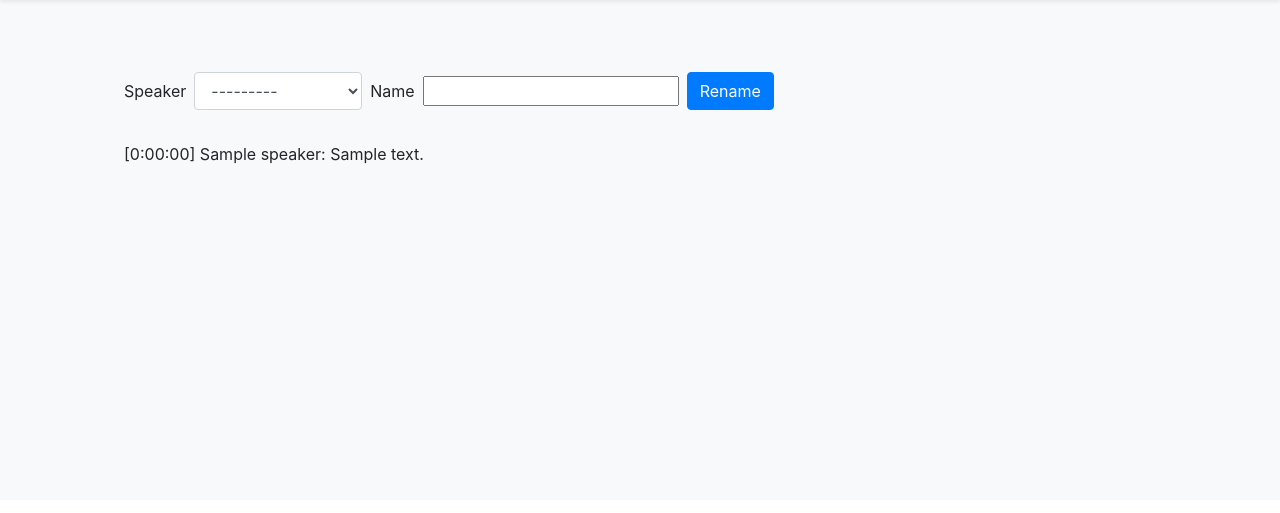
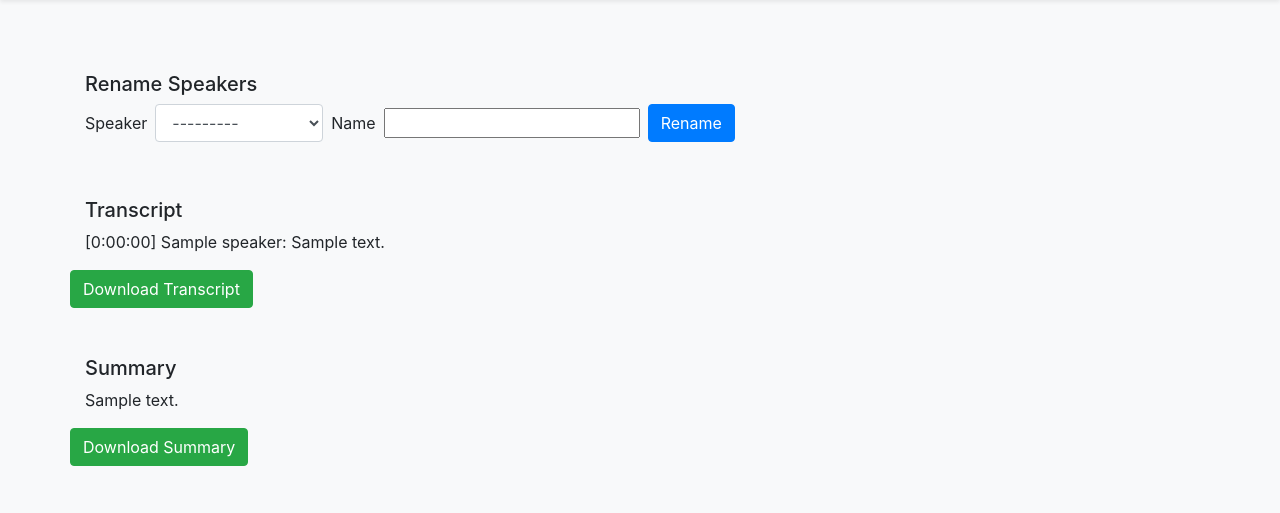
Before and after one commit to sknavilehal/prototype, a Django app: page /transcript/1 in a window 1280 px wide. Shown: the part 56-569 px from the top of the page. Run offline with Django 3.2, Linux system fonts and the light colour scheme; tables that the repository leaves empty hold one stand-in row (values such as "Sample post"); parts of the project's set-up code (start-up, migrations or seed data) failed here and were passed over; some libraries are stand-ins or nearby versions.

```diff
--- a/imom/templates/imom/transcript.html
+++ b/imom/templates/imom/transcript.html
@@ -1,8 +1,9 @@
 {% extends 'base.html' %} {% block main %}
 <div class="py-5 bg-light" style="min-height: 500px;">
     <div class="container">
-        <div class="row justify-content-center m-4">
+        <div class="row mt-4">
             <div class="col">
+                <h5 class="display-5">Rename Speakers</h5>
                 <form class="form-inline" method="post">
                     {% csrf_token %}
                     <label class="mb-2 mr-sm-2" for="name">Speaker</label> {{form.sid}}
@@ -12,13 +13,26 @@
                 </form>
             </div>
         </div>
-        <div class="row m-4">
+        <div class="row mt-5">
             <div class="col">
+                <h5 class="display-5">Transcript</h5>
                 {% for transcript in transcripts %}
                 <p>{{transcript}}</p>
                 {% endfor %}
             </div>
         </div>
+        <div class="row">
+            <a href="{% url 'imom:dwnld_transcript' meeting.id %}" class="btn btn-success">Download Transcript</a>
+        </div>
+        <div class="row mt-5">
+            <div class="col">
+                <h5 class="display-5">Summary</h5>
+                <p>{{meeting.summary}}</p>
+            </div>
+        </div>
+        <div class="row">
+            <a href="{% url 'imom:dwnld_summary' meeting.id %}" class="btn btn-success">Download Summary</a>
+        </div>
     </div>
 </div>
 {% endblock %}
--- a/imom/urls.py
+++ b/imom/urls.py
@@ -5,5 +5,7 @@ app_name = 'imom'
 urlpatterns = [
     path('home', views.Home.as_view(), name='home'),
     path('transcript/<int:mid>', views.transcript, name='transcript'),
-    path('delete/<int:mid>', views.delete, name='delete')
+    path('delete/<int:mid>', views.delete, name='delete'),
+    path('dwnld_summary/<int:mid>', views.download_summary, name='dwnld_summary'),
+    path('dwnld_transcript/<int:mid>', views.download_transcript, name='dwnld_transcript')
 ]
--- a/imom/views.py
+++ b/imom/views.py
@@ -1,12 +1,13 @@
 import os
 import ast
+import io
 from django.conf import settings
 from subprocess import Popen, PIPE
 from django.urls import reverse
 from django.views import View
-#from summarization import summarize_pipline
+from django.http import FileResponse
 from django.shortcuts import render, redirect
-from .tasks import prepare_transcript, prepare_summary
+from .tasks import transcript_summary
 from .models import Meeting, MeetingForm, SpeakerEditForm, Speaker, Transcript
 
 # Create your views here.
@@ -24,16 +25,15 @@ class Home(View):
         if form.is_valid():
             meeting = form.save(commit=False)
             meeting.save()
-            prepare_transcript.delay(meeting.id)
-            #update_meeting(meeting.id)
-            prepare_summary.run(meeting.id)
+            transcript_summary.delay(meeting.id)
             return redirect(reverse('imom:home'))
         else:
             return render(request, self.template_name, {"form": form})
 
 def transcript(request,mid):
     form = SpeakerEditForm(mid=mid)
-    transcripts = Transcript.objects.filter(mid=Meeting.objects.get(pk=mid))
+    meeting = Meeting.objects.get(pk=mid)
+    transcripts = Transcript.objects.filter(mid=meeting)
     if request.method == 'POST':
         form = SpeakerEditForm(request.POST)
         if form.is_valid():
@@ -44,7 +44,22 @@ def transcript(request,mid):
             speaker.save()
             return redirect(reverse('imom:transcript', args=(mid,)))
 
-    return render(request, 'imom/transcript.html', {"form":form, "transcripts":transcripts})
+    return render(request, 'imom/transcript.html', {"form":form, "transcripts":transcripts, "meeting":meeting})
+
+def download_transcript(request, mid):
+    f = io.BytesIO()
+    meeting = Meeting.objects.get(pk=mid)
+    transcripts = Transcript.objects.filter(mid=meeting)
+    for transcript in transcripts:
+        f.write(str(transcript).encode('utf-8') + b'\n')
+    f.seek(0)
+    return FileResponse(f, as_attachment=True, filename="%s_transcript.txt" % meeting.name)
+
+def download_summary(request, mid):
+    f = io.BytesIO()
+    meeting = Meeting.objects.get(pk=mid)
+    f.write(meeting.summary.encode('utf-8')); f.seek(0)
+    return FileResponse(f, as_attachment=True, filename="%s_summary.txt" % meeting.name)
 
 def delete(request,mid):
     meeting = Meeting.objects.get(pk=mid)
--- a/transcript/pipeline.py
+++ b/transcript/pipeline.py
@@ -330,7 +330,7 @@ def load_data(path, win_length=400, sr=16000, hop_length=160, n_fft=512, embeddi
 def dia_audio(wav_path, embedding_per_second=0.3, overlap_rate=0.35):
 
     # gpu configuration
-    toolkits.initialize_GPU(args)
+    #toolkits.initialize_GPU(args)
 
     params = {'dim': (257, None, 1),
               'nfft': 512,
```
Also changed, not shown: imom/tasks.py (+3 -4 lines).
